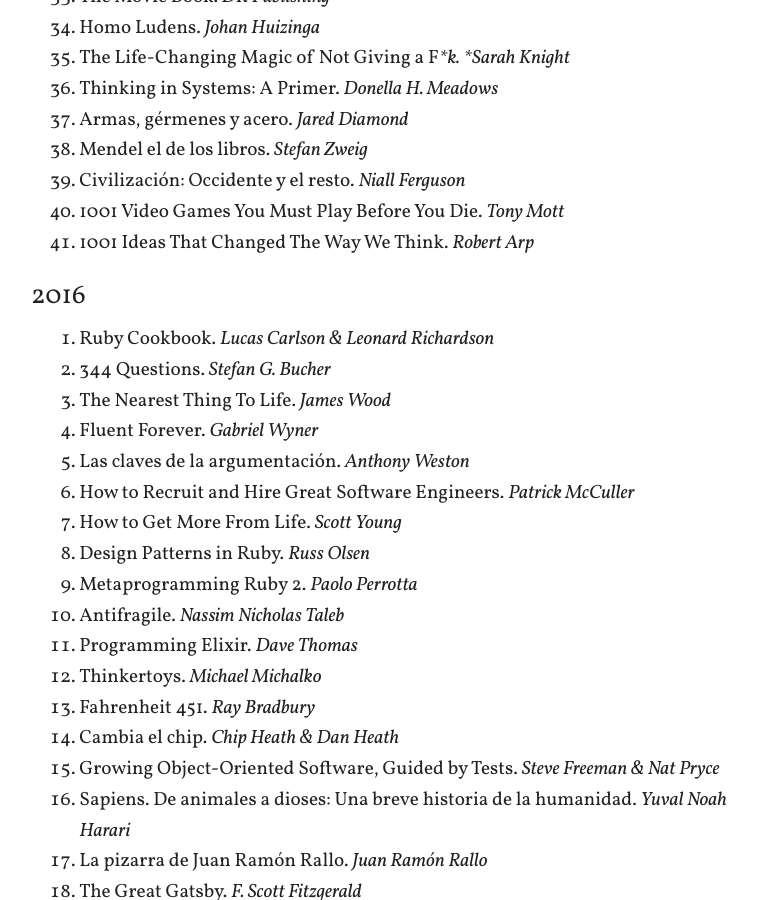
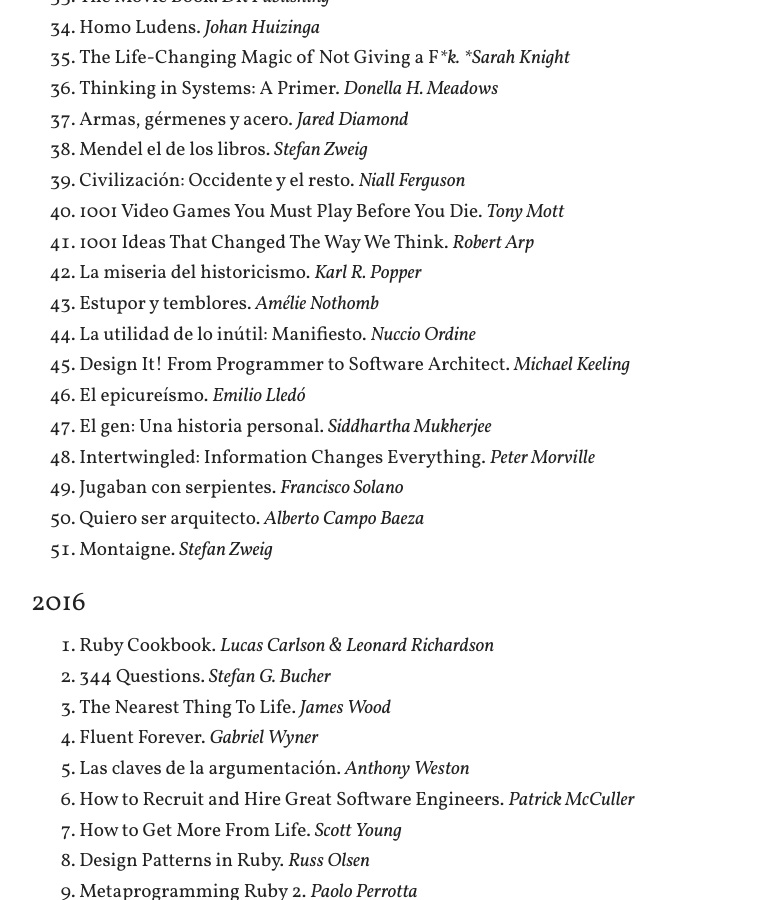
Before and after one commit to arturoherrero/arturoherrero.com, a Jekyll site: the page built from books.md, in a window 1280 px wide and 900 px high, scrolled down 1319 px. Shown: the whole window, without its empty margins (249-1006 px from the left). Built offline with Jekyll 4.4.1, drawn with Linux system fonts in a browser that asks for light colours.

Commit message:
Update book list

```diff
--- /dev/null
+++ b/Gemfile
@@ -0,0 +1,3 @@
+source "https://rubygems.org"
+
+gem "github-pages", group: :jekyll_plugins
--- a/_config.yml
+++ b/_config.yml
@@ -9,7 +9,7 @@
   style: :compressed
   sass_dir: assets/sass
 
-gems:
+plugins:
   - jekyll-redirect-from
 
-exclude: [Guardfile, .gitignore, README.md]
+exclude: [Gemfile, Gemfile.lock, Guardfile, .gitignore, README.md]
--- a/books.md
+++ b/books.md
@@ -9,7 +9,6 @@
 I love reading. This is the complete list of all books that I read in my life.
 
 ### 2017
-
 1. Kanban. *David J. Anderson*
 2. Barba Azul. *Amélie Nothomb*
 3. Homo Deus: Breve historia del mañana. *Yuval Noah Harari*
@@ -51,6 +50,16 @@
 39. Civilización: Occidente y el resto. *Niall Ferguson*
 40. 1001 Video Games You Must Play Before You Die. *Tony Mott*
 41. 1001 Ideas That Changed The Way We Think. *Robert Arp*
+42. La miseria del historicismo. *Karl R. Popper*
+43. Estupor y temblores. *Amélie Nothomb*
+44. La utilidad de lo inútil: Manifiesto. *Nuccio Ordine*
+45. Design It! From Programmer to Software Architect. *Michael Keeling*
+46. El epicureísmo. *Emilio Lledó*
+47. El gen: Una historia personal. *Siddhartha Mukherjee*
+48. Intertwingled: Information Changes Everything. *Peter Morville*
+49. Jugaban con serpientes. *Francisco Solano*
+50. Quiero ser arquitecto. *Alberto Campo Baeza*
+51. Montaigne. *Stefan Zweig*
 
 
 ### 2016
@@ -143,7 +152,6 @@
 
 
 ### 2014
-
 1. Meditaciones. *Marco Aurelio*
 2. Los tres hábitos que cambiarán tu vida. *Homo Minimus*
 3. Bitcoin: La moneda del futuro. *Bitcoin en Español*
@@ -188,7 +196,6 @@
 
 
 ### 2013
-
 1. La vida simple. *Yael Farache*
 2. Cine Negro. *Alain Silver*
 3. Implementation Patterns. *Kent Beck*
@@ -230,7 +237,6 @@
 
 
 ### 2012
-
 1. Pragmatic Thinking & Learning. *Andy Hunt*
 2. Una breve historia de casi todo. *Bill Bryson*
 3. Creía que mi padre era Dios. *Paul Auster*
@@ -276,7 +282,6 @@
 
 
 ### 2011
-
 1. Pragmatic Version Control: Using Subversion. *Mike Mason*
 2. Clean Code. *Robert C. Martin*
 3. Usted puede ser lo bueno que quiera ser. *Paul Arden*
@@ -328,7 +333,6 @@
 
 
 ### 2010
-
 1. ¿Existe la suerte? *Nassim Nicholas Taleb*
 2. Trampa 22. *Joseph Heller*
 3. Ansiedad por el estatus. *Alain de Botton*
@@ -368,7 +372,6 @@
 
 
 ### 2009
-
 1. Novela de ajedrez. *Stefan Zweig*
 2. La última lección. *Randy Pausch*
 3. Guía del autoestopista galáctico. *Douglas Adams*
@@ -399,7 +402,6 @@
 
 
 ### 2008
-
 1. El arte del mínimo esfuerzo. *Barbara Berckhan*
 2. El arte de la guerra. *Sun Tzu*
 3. Snow Crash. *Neal Stephenson*
@@ -425,7 +427,6 @@
 
 
 ### — 2007
-
 * Los tres mosqueteros. *Alexandre Dumas*
 * El mundo de ayer: Memorias de un europeo. *Stefan Zweig*
 * Veinticuatro horas en la vida de una mujer. *Stefan Zweig*
```
Also changed, not shown: Gemfile.lock (added).
